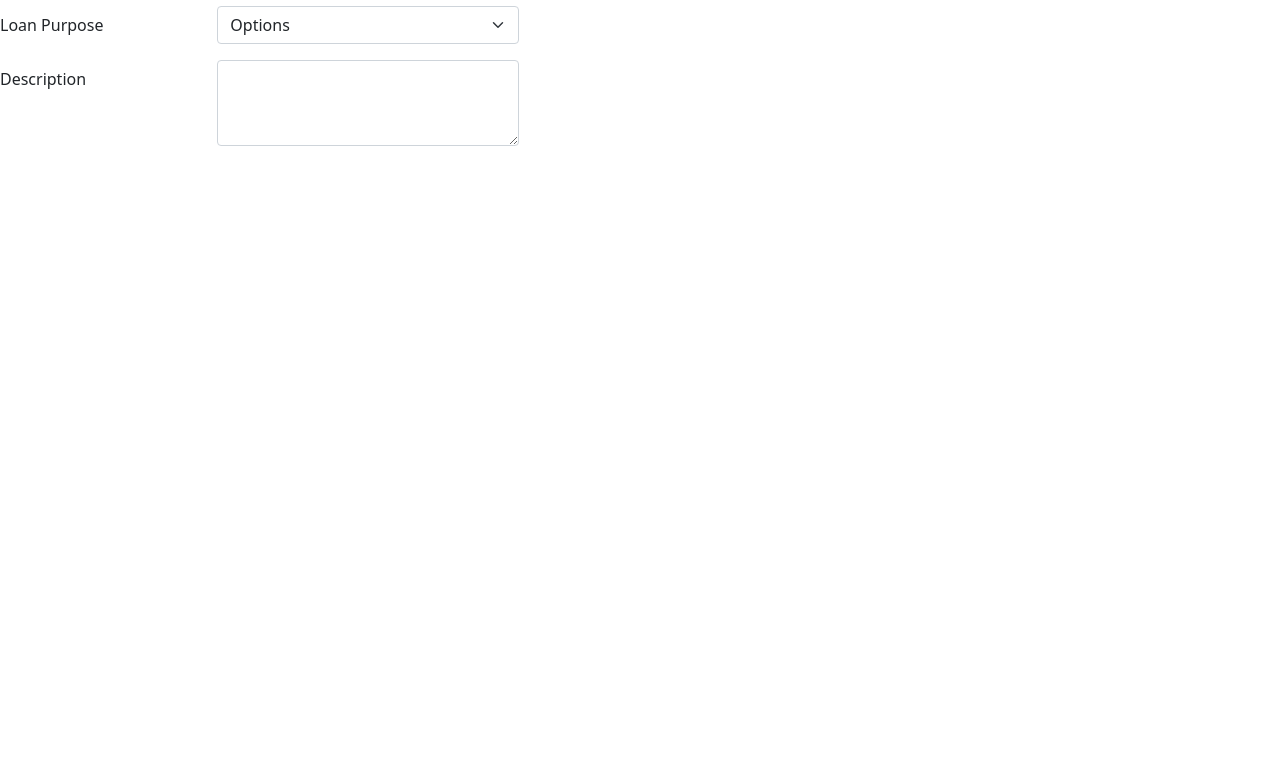
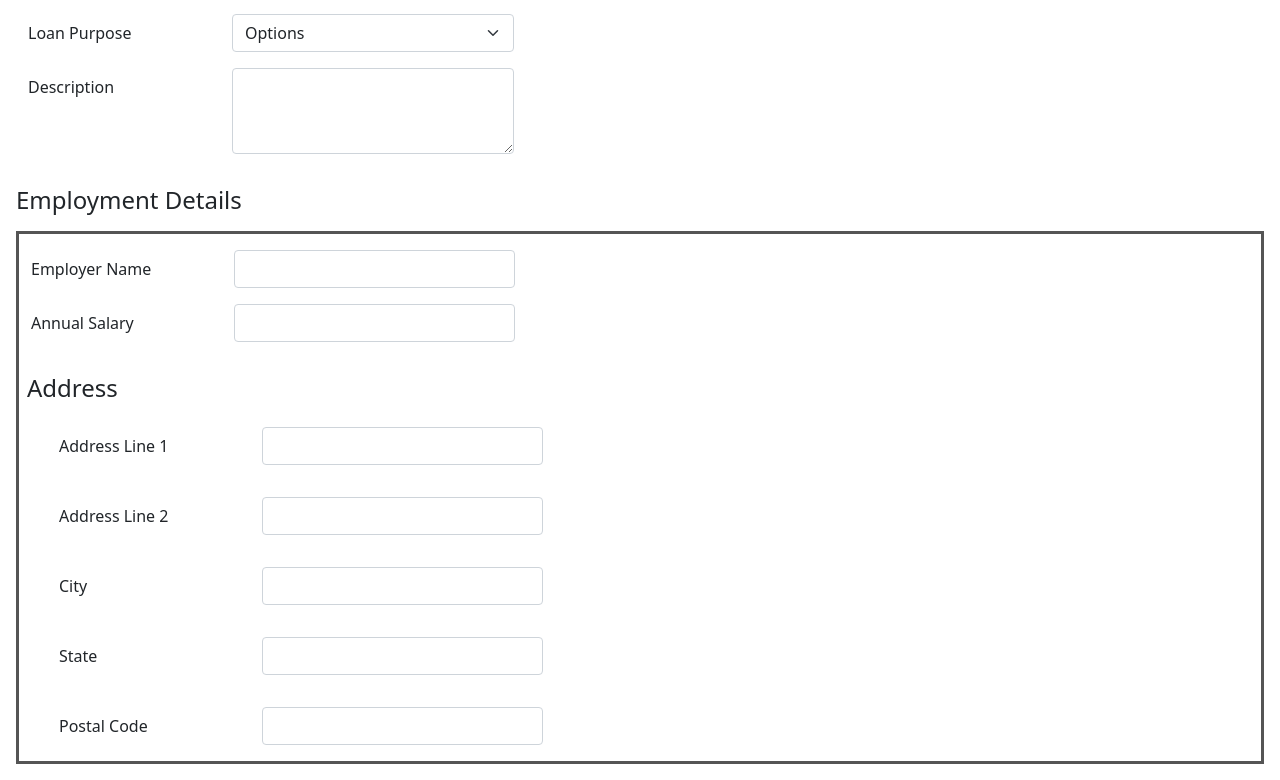
Before and after one commit to sss-sharp1331/loan-app, an Angular app: page /submit-application in a window 1280 px wide. Shown: the part 476-1256 px from the top of the page. Before the commit the page ends 800 px from the top, so only its background shows below. Built offline with nearby package versions, Linux system fonts and the light colour scheme.

Commit message:
second commit updated submit application

```diff
--- a/src/app/submit-application/submit-application.component.css
+++ b/src/app/submit-application/submit-application.component.css
@@ -0,0 +1,4 @@
+.emp-det
+{
+  border: 3px solid #555;
+}
--- a/src/app/submit-application/submit-application.component.html
+++ b/src/app/submit-application/submit-application.component.html
@@ -1,5 +1,5 @@
 <h1 class="p-4">Submit new application </h1>
-<form>
+<form class="m-3 row g-3">
   <div class="row mb-3">
   <label for="inputEmail3" class="col-sm-2 col-form-label">First Name</label>
   <div class="col-sm-3">
@@ -70,3 +70,59 @@
   </div>
 
 </form>
+
+<!--About Employer Details-->
+
+<h4 class="m-3">Employment Details</h4>
+<form class="m-3 row g-3 emp-det">
+<div class="row mb-3 pt-3">
+  <label for="inputEmail3" class="col-sm-2 col-form-label">Employer Name</label>
+  <div class="col-sm-3">
+      <input type="text" class="form-control" id="inputEmail3">
+  </div>
+</div>
+
+<div class="row mb-3">
+  <label for="inputEmail3" class="col-sm-2 col-form-label">Annual Salary</label>
+  <div class="col-sm-3">
+      <input type="text" class="form-control" id="inputEmail3">
+  </div>
+</div>
+
+<h4 class="mr-5">Address</h4>
+  <div class="row mb-3 m-3">
+  <label for="inputEmail3" class="col-sm-2 col-form-label">Address Line 1</label>
+  <div class="col-sm-3">
+      <input type="text" class="form-control" id="inputEmail3">
+  </div>
+</div>
+
+  <div class="row mb-3 m-3">
+  <label for="inputEmail3" class="col-sm-2 col-form-label">Address Line 2</label>
+  <div class="col-sm-3">
+      <input type="text" class="form-control" id="inputEmail3">
+  </div>
+</div>
+
+<div class="row mb-3 m-3">
+  <label for="inputEmail3" class="col-sm-2 col-form-label">City</label>
+  <div class="col-sm-3">
+      <input type="text" class="form-control" id="inputEmail3">
+  </div>
+</div>
+
+<div class="row mb-3 m-3">
+  <label for="inputEmail3" class="col-sm-2 col-form-label">State</label>
+  <div class="col-sm-3">
+      <input type="text" class="form-control" id="inputEmail3">
+  </div>
+</div>
+
+<div class="row mb-3 m-3">
+  <label for="inputEmail3" class="col-sm-2 col-form-label">Postal Code</label>
+  <div class="col-sm-3">
+      <input type="text" class="form-control" id="inputEmail3">
+  </div>
+</div>
+
+</form>
```
